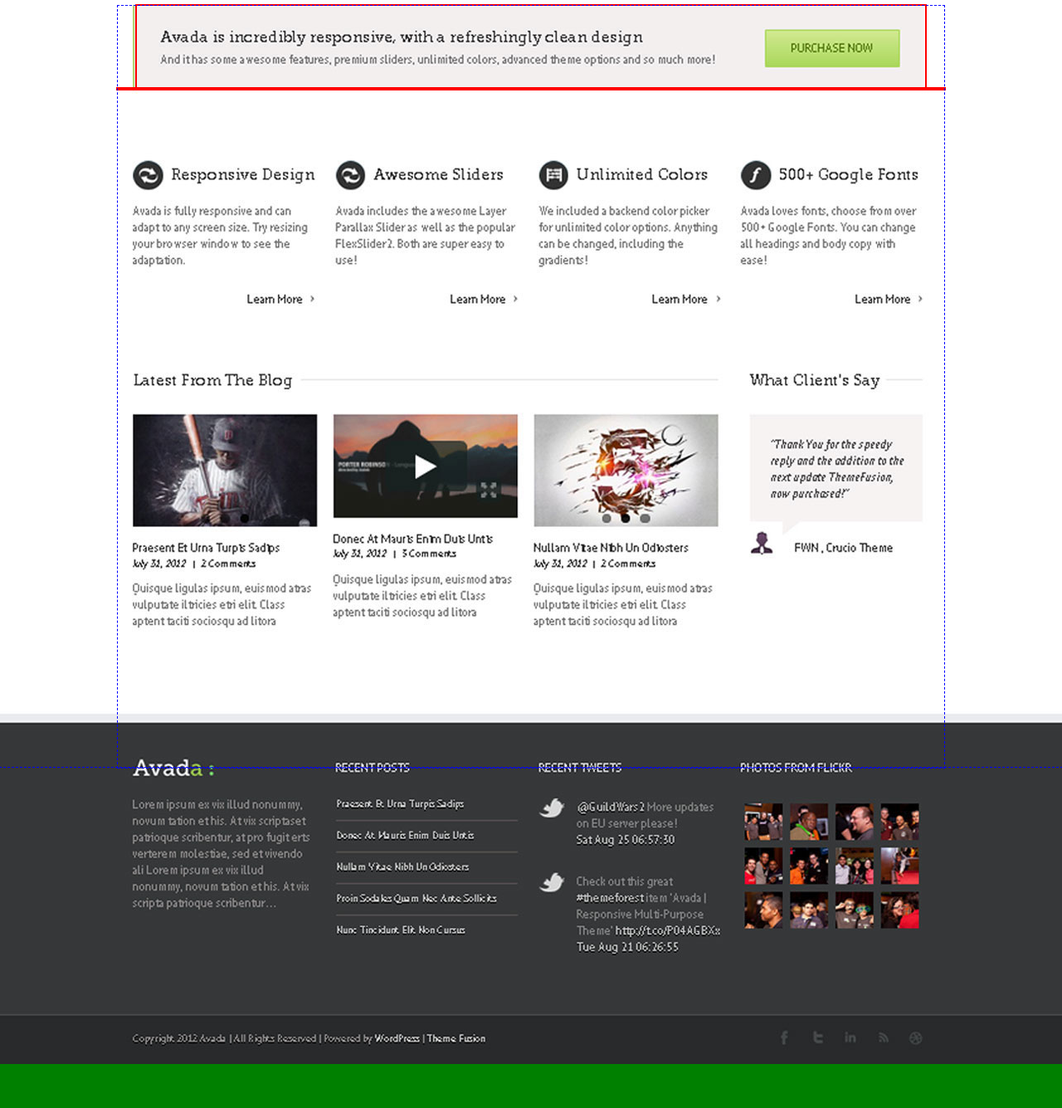
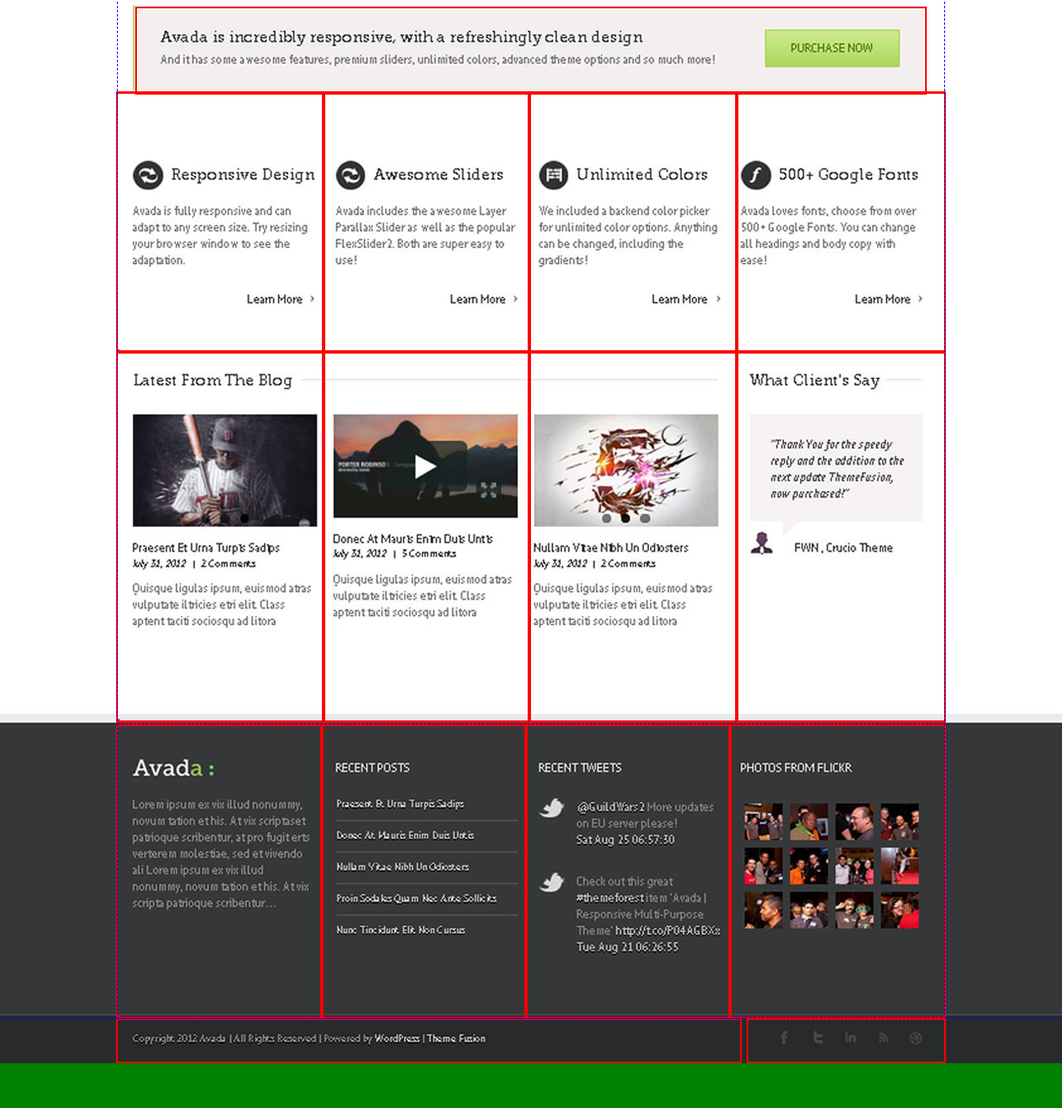
Before and after one commit to ehsansh/W2_Layout.io, a plain HTML site: page index.html in a window 1280 px wide. Shown: the part 575-1910 px from the top of the page at 83% size. After the commit the page ends 1856 px from the top, so only its background shows below. Drawn offline with Linux system fonts and the light colour scheme.

Commit message:
structure of the page

```diff
--- a/index.html
+++ b/index.html
@@ -9,19 +9,47 @@
 	<link rel="stylesheet" type="text/css" href="styles/mycss.css" />
 </head>
 <body>
-	<header class=" ">
-		<div class="container mh8">
+	<header class="zedloos ">
+		<div class="container mh8 zedloos">
 			<div class="logo left mh8 w5"></div>
-			<nav class="menu mh8"></nav>
+			<nav class="menu mh8 ml5"></nav>
+			<div class="badboy"></div>
 		</div>
 	</header>
 	<div class="slideshow mh30"></div>
-	<div class="content">
-		<div class="floor1 mh10 mla mra w24 "></div>
-		<div class="floor2"></div>
-		<div class="floor3"></div>
+	<div class="content zedloos">
+		<div class="floor1 mh10 mla mra w24 zedloos"></div>
+		<div class="floor2 zedloos ">
+			<div class="left"></div>
+			<div class="left"></div>
+			<div class="left"></div>
+			<div class="mla"></div>
+			<div class="badboy"></div>
+		</div>
+		<div class="floor3 zedloos">
+			<div class="left"></div>
+			<div class="left"></div>
+			<div class="left"></div>
+			<div class="mla"></div>
+			<div class="badboy"></div>
+		</div>
+
 	</div>
-	<footer></footer>
+	<div class="darkfloor zedloos">
+		<div class="floor4 zedloos">
+			<div class="left"></div>
+			<div class="left"></div>
+			<div class="left"></div>
+			<div></div>
+			<div class="badboy"></div>
+		</div>
+	</div>
+	<footer class="zedloos mh5">
+		<div class="floor5 mh5 zedloos">
+			<div class="left w19 mh5"></div>
+			<div class="ml19 mh5"></div>
+		</div>
+	</footer>
 
 </body>
 </html>
--- a/styles/mycss.css
+++ b/styles/mycss.css
@@ -12,7 +12,9 @@ body>div{
 }
 header div,
 header nav,
-div.content div{
+div.content div,
+div.darkfloor div,
+footer div.floor5 div{
 	outline: 2px solid red;
 }
 
@@ -24,6 +26,7 @@ header{
 header div.container{
 	margin: 0 auto;
 	width: 990px;
+
 }
 
 /* styling slideshow*/
@@ -40,10 +43,44 @@ div.content{
 .content div.floor1{
 	margin-top: 56px;
 }
+.content div.floor2{
+	min-height: 310px;
+}
+.content div.floor2>div{
+	min-height: inherit;
+	width: 248px;
+}
+.content div.floor3{
+	min-height: 443px;
+}
+.content div.floor3>div{
+	min-height: inherit;
+	width: 248px;
+}
+
 
 
 /*styling footer*/
-footer{
-	min-height: 410px;
+div.darkfloor{
+	min-height: 350px;
+	width: 996px;
+	margin: 0 auto;
+}
+.darkfloor div.floor4{
+	min-height: 350px;
+}
+.darkfloor div.floor4>div{
+	min-height: inherit;
+	width: 246px;
+}
+.darkfloor div.floor4>div:nth-child(4){
+	margin-left: 738px;
+	width: auto;
+}
 
+
+
+footer div.floor5{
+	width: 996px;
+	margin: 0 auto;
 }
```
